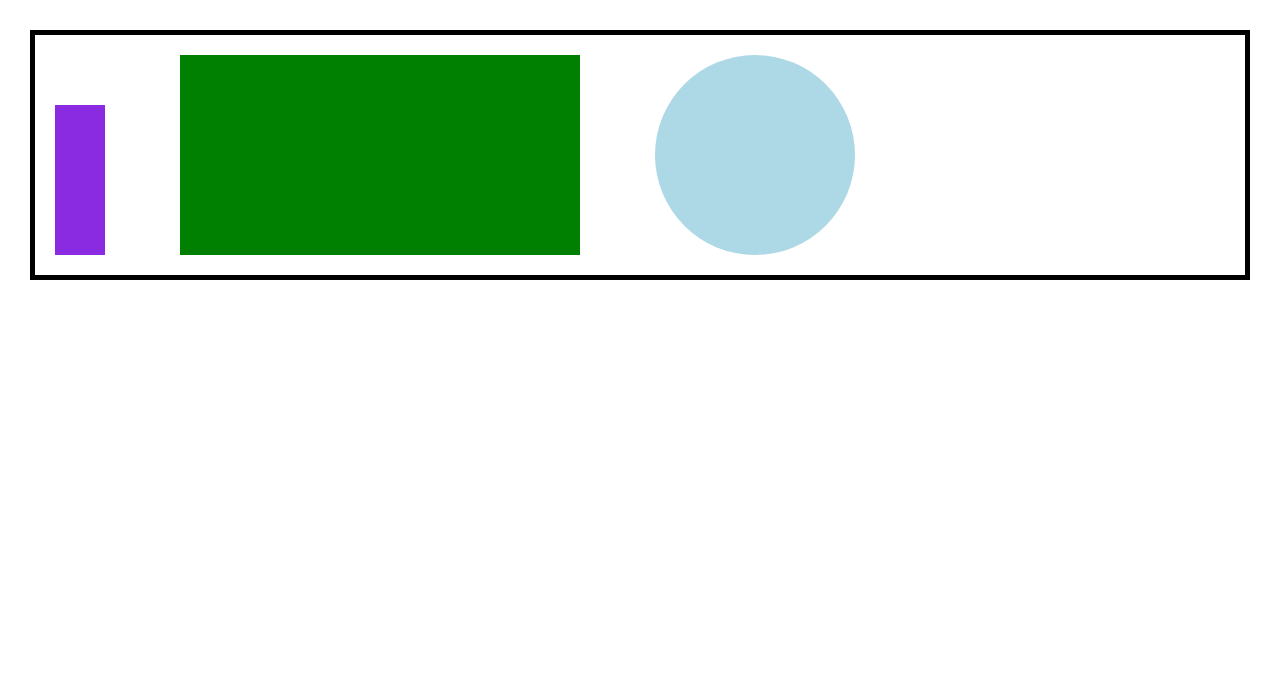
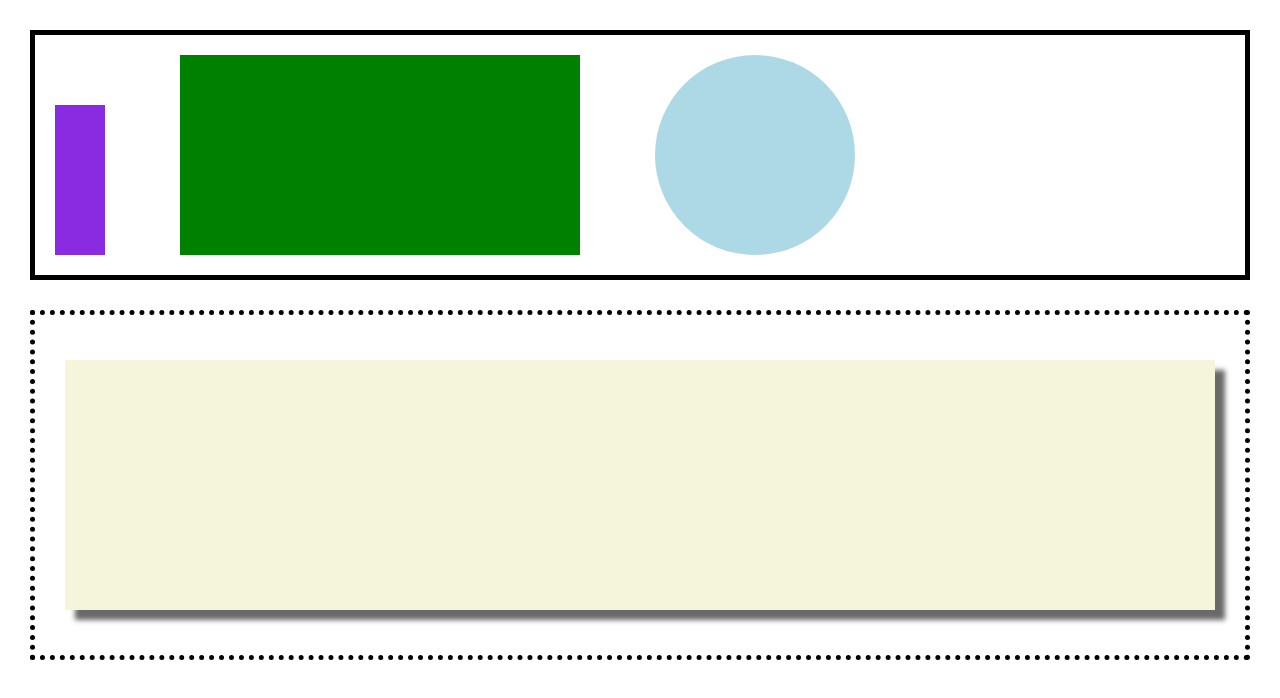
Before and after one commit to alexlamb10/html-css-2, a plain HTML site: page drill-2/index.html in a window 1280 px wide. Drawn offline with Linux system fonts and the light colour scheme.

Commit message:
completed second part of drill 2

```diff
--- a/drill-2/index.css
+++ b/drill-2/index.css
@@ -76,3 +76,21 @@ table {
     border-radius: 50%;
     background-color: lightblue;
 }
+
+.second-box {
+    box-sizing: content-box;
+    display: flex;
+    justify-content: center;
+    align-items: center;
+    height: 300px;
+    margin: 30px;
+    padding: 20px;
+    border: 5px dotted black;
+}
+
+.tan-rectangle {
+    width: 1150px;
+    height: 250px;
+    box-shadow: 10px 10px 5px dimgray;
+    background-color: beige;
+}
--- a/drill-2/index.html
+++ b/drill-2/index.html
@@ -15,6 +15,8 @@
             <div class="circle"></div>
         </div>
     </header>
-
+    <section class="second-box">
+        <div class="tan-rectangle"></div>
+    </section>
 </body>
 </html>
```
